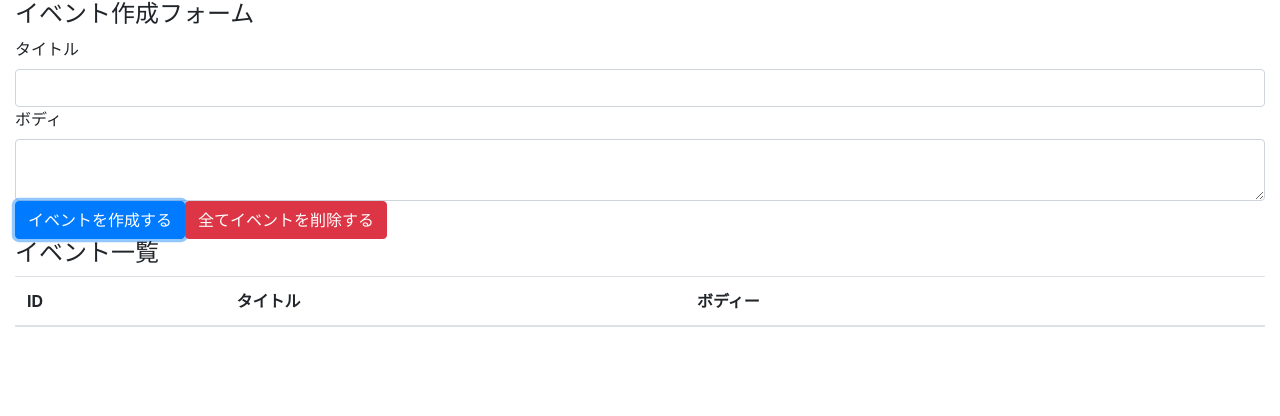
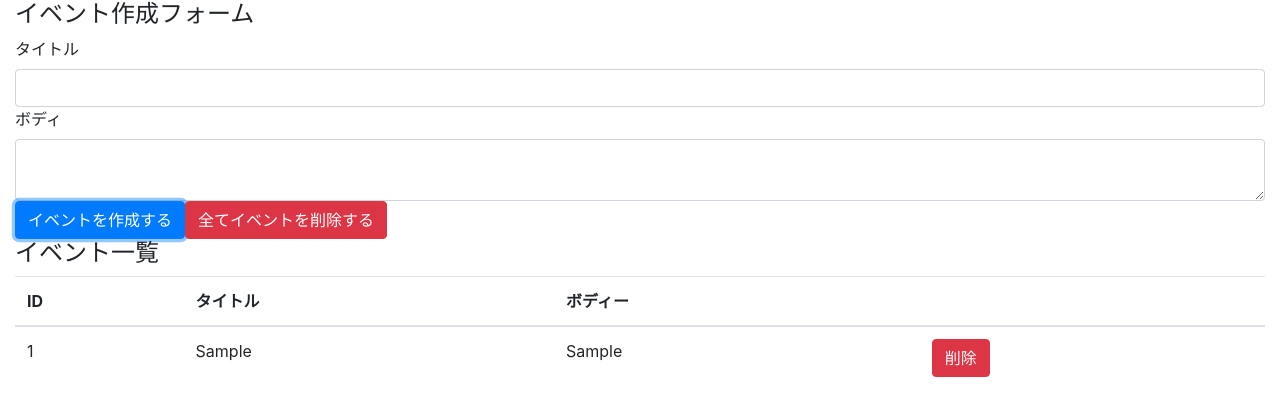
Before and after one commit to sonjfica/react-hooks-101, a React (Create React App) app: page / in a window 1280 px wide. Both pictures are taken after typing "Sample", "Sample" into the empty fields and a click on the button "イベントを作成する". Shown: the top 416 px of the page. Built offline with nearby package versions, Linux system fonts and the light colour scheme.

Commit message:
display events, refactor and implement remove event button

```diff
--- a/src/components/App.js
+++ b/src/components/App.js
@@ -1,7 +1,7 @@
 import React, { useState, useReducer } from 'react'
 
 import 'bootstrap/dist/css/bootstrap.min.css';
-
+import Event from './Event'
 import reducer from '../reducers/'
 
 const App = () => {
@@ -19,7 +19,6 @@
     setBody('')
   }
 
-  console.log({state})
   return (
     <div className='container-fluid'>
       <h4>イベント作成フォーム</h4>
@@ -57,6 +56,7 @@
           </tr>
         </thead>
         <tbody>
+          { state.map((event, index) => (<Event key={index} event={event} dispatch={dispatch} />))}
         </tbody>
       </table>
     </div>
--- /dev/null
+++ b/src/components/Event.js
@@ -0,0 +1,24 @@
+import React from 'react'
+
+const Event = ({ event, dispatch }) => {
+  const id = event.id
+    const handleClickDeleteButton = () =>{
+      dispatch({ type: 'DELETE_EVENT', id })
+    }
+    return (
+      <tr>
+        <td>{id}</td>
+        <td>{event.title}</td>
+        <td>{event.body}</td>
+        <td>
+        <button
+          className="btn btn-danger"
+          type="button"
+          onClick={handleClickDeleteButton}
+        >削除</button>
+        </td>
+      </tr>
+    )
+}
+
+export default Event
--- a/src/reducers/index.js
+++ b/src/reducers/index.js
@@ -7,7 +7,7 @@
       const id = length === 0 ? 1 : state[length - 1].id + 1
       return [...state, { id, ...event }]
     case 'DELETE_EVENT':
-      return state
+      return state.filter( event => event.id !== action.id)
     case 'DELETE_ALL_EVENT':
       return []
     default:
```
